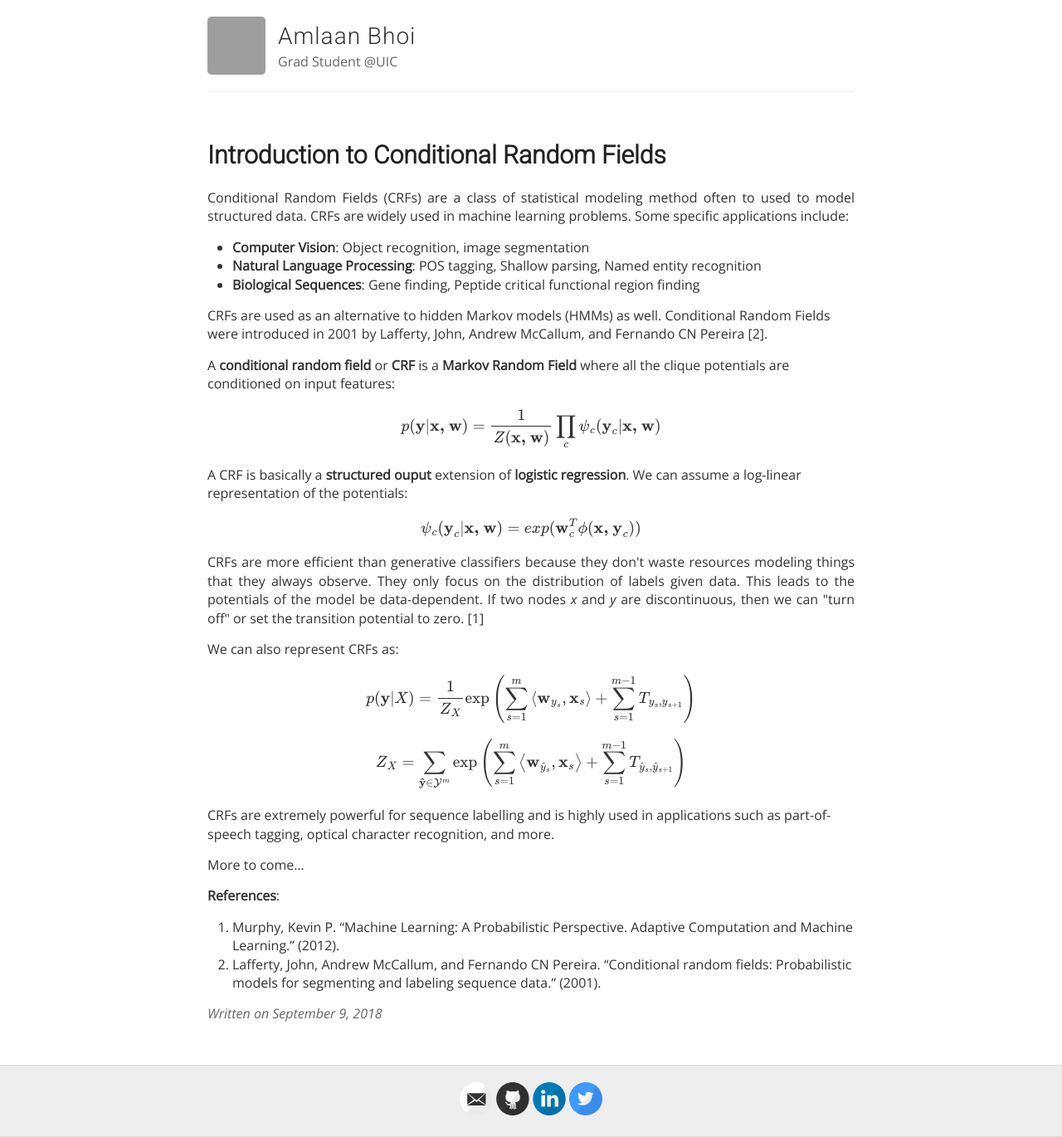
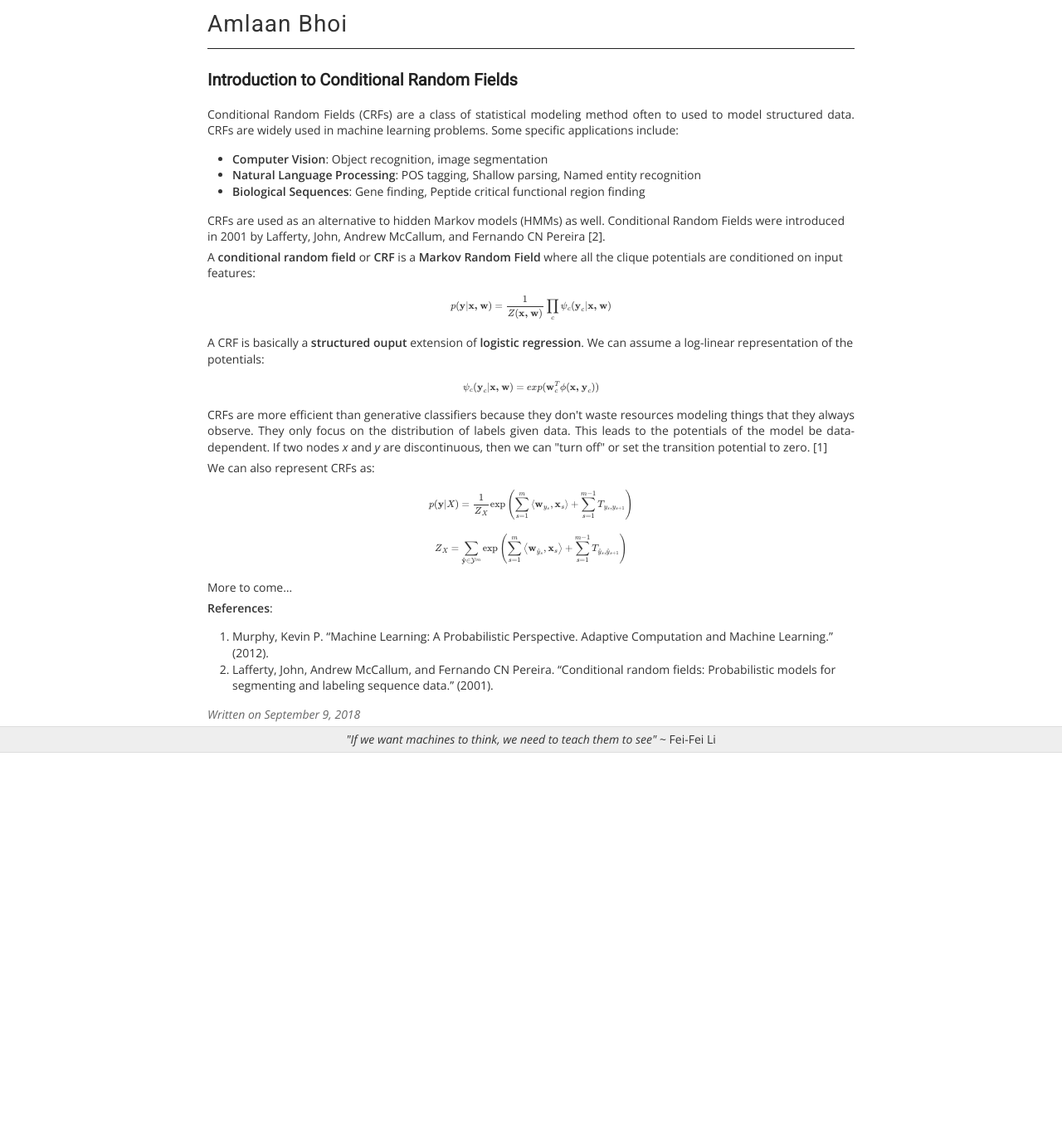
Before and after one commit to abhoi/blog_2, a Jekyll site: the page built from _posts/2018-09-09-crf1.md, in a window 1280 px wide. Shown: the whole page at 83% size. Built offline with Jekyll 4.4.1, drawn with Linux system fonts in a browser that asks for light colours; formulas are drawn with MathJax 3; after the commit the page ends 907 px from its top, so only the background shows below that; grey boxes are pictures that could not be loaded.

Commit message:
Changed CSS

```diff
--- a/_config.yml
+++ b/_config.yml
@@ -6,7 +6,7 @@
 name: Amlaan Bhoi
 
 # Short bio or description (displayed in the header)
-description: Grad Student @UIC
+description: Grad Student at UIC
 
 # URL of your avatar or profile pic (you could use your GitHub profile pic)
 avatar: https://avatars3.githubusercontent.com/u/7328228?s=460&v=4
--- a/_layouts/default.html
+++ b/_layouts/default.html
@@ -10,7 +10,7 @@
     <![endif]-->
 
     <link rel="stylesheet" type="text/css" href="{{ site.baseurl }}/style.css" />
-    <link rel="alternate" type="application/rss+xml" title="{{ site.name }} - {{ site.description }}" href="{{ site.baseurl }}/feed.xml" />
+    <link rel="alternate" type="application/rss+xml" title="{{ site.name }} Blog" href="{{ site.baseurl }}/feed.xml" />
 
     <script type="text/x-mathjax-config">
       MathJax.Hub.Config({
@@ -29,16 +29,17 @@
     <div class="wrapper-masthead">
       <div class="container">
         <header class="masthead clearfix">
-          <a href="{{ site.baseurl }}/" class="site-avatar"><img src="{{ site.avatar }}" /></a>
+          <!-- <a href="{{ site.baseurl }}/" class="site-avatar"><img src="{{ site.avatar }}" /></a> -->
 
           <div class="site-info">
-            <h1 class="site-name"><a href="{{ site.baseurl }}/">{{ site.name }}</a></h1>
-            <p class="site-description">{{ site.description }}</p>
+            <h4 class="site-name"><a href="{{ site.baseurl }}/">{{ site.name }}</a></h4>
+            <!-- <p class="site-description">{{ site.description }}</p> -->
           </div>
 
           <!-- <nav>
             <a href="{{ site.baseurl }}/">Blog</a>
             <a href="{{ site.baseurl }}/about">About</a>
+            <a href="https://abhoi.github.io">Home</a>
           </nav> -->
         </header>
       </div>
@@ -50,11 +51,17 @@
 
     <div class="wrapper-footer">
       <div class="container">
+        <footer class="footer"><i>"If we want machines to think, we need to teach them to see"</i> ~ Fei-Fei Li</footer>
+      </div>
+    </div>
+
+    <!-- <div class="wrapper-footer">
+      <div class="container">
         <footer class="footer">
           {% include svg-icons.html %}
         </footer>
       </div>
-    </div>
+    </div> -->
 
     {% include analytics.html %}
   </body>
--- a/_layouts/post.html
+++ b/_layouts/post.html
@@ -3,7 +3,7 @@ layout: default
 ---
 
 <article class="post">
-  <h1>{{ page.title }}</h1>
+  <h3>{{ page.title }}</h3>
 
   <div class="entry">
     {{ content }}
--- a/_posts/2018-09-09-crf1.md
+++ b/_posts/2018-09-09-crf1.md
@@ -13,21 +13,19 @@ CRFs are used as an alternative to hidden Markov models (HMMs) as well. Conditio
 
 A **conditional random field** or **CRF** is a **Markov Random Field** where all the clique potentials are conditioned on input features:
 
-$$p(\textbf{y}|\textbf{x, w}) = \frac{1}{Z(\textbf{x, w})}\prod_{c} \psi_{c}(\textbf{y}_{c}|\textbf{x, w})$$
+$$\scriptsize p(\textbf{y}|\textbf{x, w}) = \frac{1}{Z(\textbf{x, w})}\prod_{c} \psi_{c}(\textbf{y}_{c}|\textbf{x, w})$$
 
 A CRF is basically a **structured ouput** extension of **logistic regression**. We can assume a log-linear representation of the potentials:
 
-$$\psi_{c}(\textbf{y}_{c}|\textbf{x, w}) = exp(\textbf{w}_{c}^{T} \phi(\textbf{x, }\textbf{y}_{c}))$$
+$$\scriptsize \psi_{c}(\textbf{y}_{c}|\textbf{x, w}) = exp(\textbf{w}_{c}^{T} \phi(\textbf{x, }\textbf{y}_{c}))$$
 
 <p align='justify'>CRFs are more efficient than generative classifiers because they don't waste resources modeling things that they always observe. They only focus on the distribution of labels given data. This leads to the potentials of the model be data-dependent. If two nodes <i>x</i> and <i>y</i> are discontinuous, then we can "turn off" or set the transition potential to zero. [1]</p>
 
 We can also represent CRFs as:
 
-$$p(\textbf{y}|X) = \frac{1}{Z_X}\textrm{exp}\left (\sum_{s=1}^{m} \left \langle \textbf{w}_{y_{s}}, \textbf{x}_{s} \right \rangle + \sum_{s=1}^{m-1}T_{y_{s},y_{s+1}}\right)$$
+$$\scriptsize p(\textbf{y}|X) = \frac{1}{Z_X}\textrm{exp}\left (\sum_{s=1}^{m} \left \langle \textbf{w}_{y_{s}}, \textbf{x}_{s} \right \rangle + \sum_{s=1}^{m-1}T_{y_{s},y_{s+1}}\right)$$
 
-$$Z_X = \sum_{\mathbf{\hat{y}} \in \mathcal{Y}^{m}}^{ } \textrm{exp}\left (\sum_{s=1}^{m} \left \langle \textbf{w}_{\hat{y}_{s}}, \textbf{x}_{s} \right \rangle + \sum_{s=1}^{m-1}T_{\hat{y}_{s},\hat{y}_{s+1}}\right )$$
-
-CRFs are extremely powerful for sequence labelling and is highly used in applications such as part-of-speech tagging, optical character recognition, and more.
+$$\scriptsize Z_X = \sum_{\mathbf{\hat{y}} \in \mathcal{Y}^{m}}^{ } \textrm{exp}\left (\sum_{s=1}^{m} \left \langle \textbf{w}_{\hat{y}_{s}}, \textbf{x}_{s} \right \rangle + \sum_{s=1}^{m-1}T_{\hat{y}_{s},\hat{y}_{s+1}}\right )$$
 
 More to come...
 
--- a/_sass/_variables.scss
+++ b/_sass/_variables.scss
@@ -3,8 +3,8 @@
 // VARIABLES
 //
 
-@import url('https://fonts.googleapis.com/css?family=Roboto:300,300i');
-@import url('https://fonts.googleapis.com/css?family=Open+Sans:300,300i');
+@import url('https://fonts.googleapis.com/css?family=Roboto:400,400i');
+@import url('https://fonts.googleapis.com/css?family=Open+Sans:300,300i,600');
 
 // Colors
 $blue: #4183C4;
--- a/index.html
+++ b/index.html
@@ -1,15 +1,12 @@
 ---
 layout: default
 ---
-
-<p align="justify">I am a graduate student in Computer Science at <a href="https://www.uic.edu/">University of Illinois at Chicago</a> where I'm working on action recognition. I expect to graduate in Spring 2019. My advisor is Prof. <a href="https://www.cs.uic.edu/~zhangx/">Xinhua Zhang</a>. I am currently interning as a R&D Intern at <a href="https://www.cccis.com/">CCC Information Services</a> where I work in the Photo Analytics (Computer Vision) team. I am also an <a href="https://software.intel.com/en-us/ai-academy/ambassadors">Intel AI Student Ambassador</a> through which I share upcoming research on Artificial Intelligence, Machine Learning, & Deep Learning. I graduated from <a href="http://www.amity.edu/">Amity University</a> with a B.Tech in Computer Science & Engineering in May 2017 with First Class honors where I was advised by Dr. <a href="https://www.nitw.ac.in/faculty/id/16877/">Sushil Kumar</a>.
-</p>
 
 <div class="posts">
   {% for post in site.posts %}
     <article class="post">
 
-      <h1><a href="{{ site.baseurl }}{{ post.url }}">{{ post.title }}</a></h1>
+      <h4><a href="{{ site.baseurl }}{{ post.url }}">{{ post.title }}</a></h4>
 
       <div class="entry">
         {{ post.excerpt }}
--- a/style.scss
+++ b/style.scss
@@ -19,7 +19,7 @@ html {
 
 body {
 	background: $white;
-  font: 16px/1.4 $body;
+  font: 14px/1.4 $body;
   color: $darkGray;
 }
 
@@ -61,11 +61,13 @@ h3 {
 
 h4 {
   font-size: 18px;
-  color: $gray;
+  a {
+    color: inherit;
+  }
 }
 
 p {
-  margin: 15px 0;
+  margin: 5px 0;
 }
 
 a {
@@ -151,12 +153,12 @@ img {
 //
 
 .wrapper-masthead {
-  margin-bottom: 50px;
+  margin-bottom: 20px;
 }
 
 .masthead {
-  padding: 20px 0;
-  border-bottom: 1px solid $lightGray;
+  padding: 5px 0;
+  border-bottom: 1px solid $darkerGray;
 
   @include mobile {
     text-align: center;
@@ -272,14 +274,14 @@ nav {
 }
 
 .wrapper-footer {
-  margin-top: 50px;
+  margin-top: 5px;
   border-top: 1px solid #ddd;
   border-bottom: 1px solid #ddd;
   background-color: $lightGray;
 }
 
 footer {
-  padding: 20px 0;
+  padding: 5px 0;
   text-align: center;
 }
 
```
Also changed, not shown: other parts of _layouts/default.html (+1 -1 lines), 8 other files.
